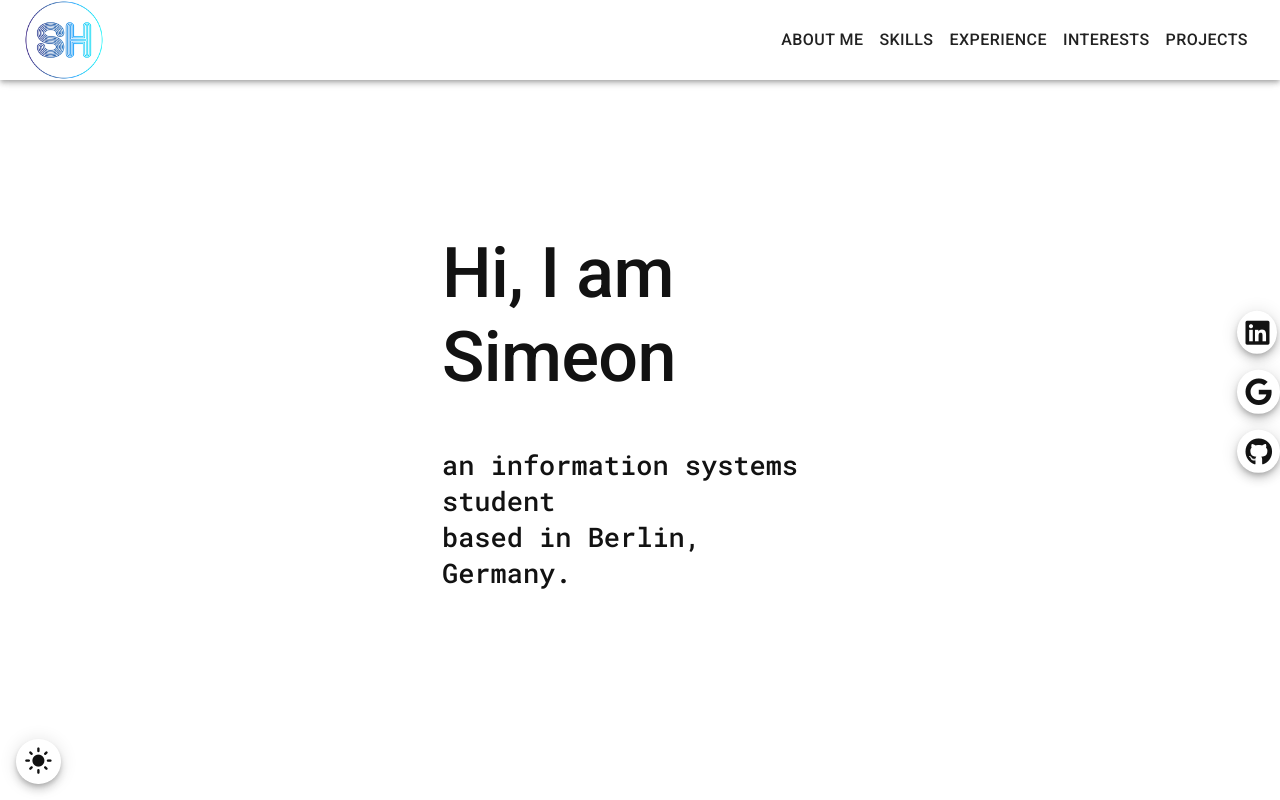
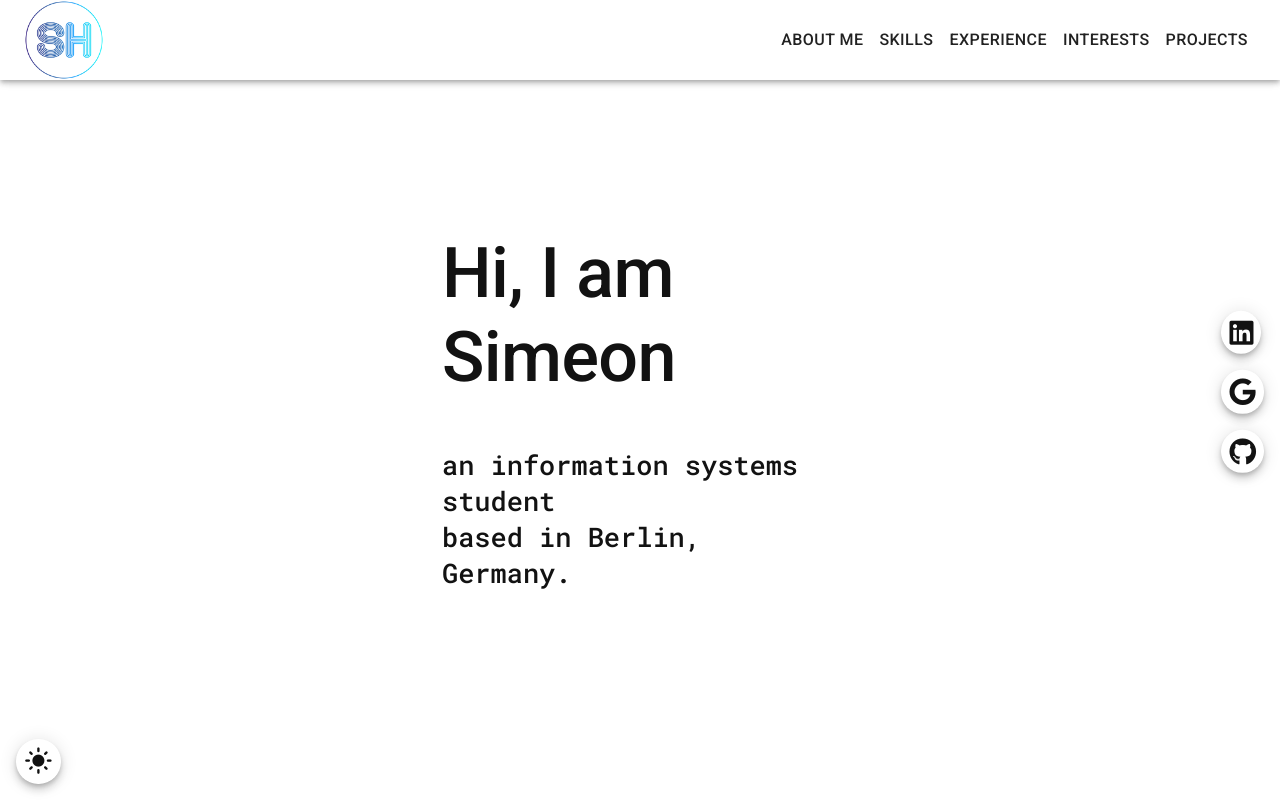
Before and after one commit to heupelS/personal-website-template, a React (Create React App) app: page / in a window 1280 px wide. Built offline with nearby package versions, Linux system fonts and the light colour scheme.

Commit message:
adjusted socials positioning

```diff
--- a/src/components/content/Socials.js
+++ b/src/components/content/Socials.js
@@ -51,9 +51,9 @@ export default function SocialIcons({ theme }) {
   return (
     <Box
       sx={{
-        position: "absolute",
+        position: "fixed",
         top: "50%",
-        right: 0,
+        right: theme.spacing(2),
         transform: "translateY(-50%)",
         display: "flex",
         flexDirection: "column",
```
